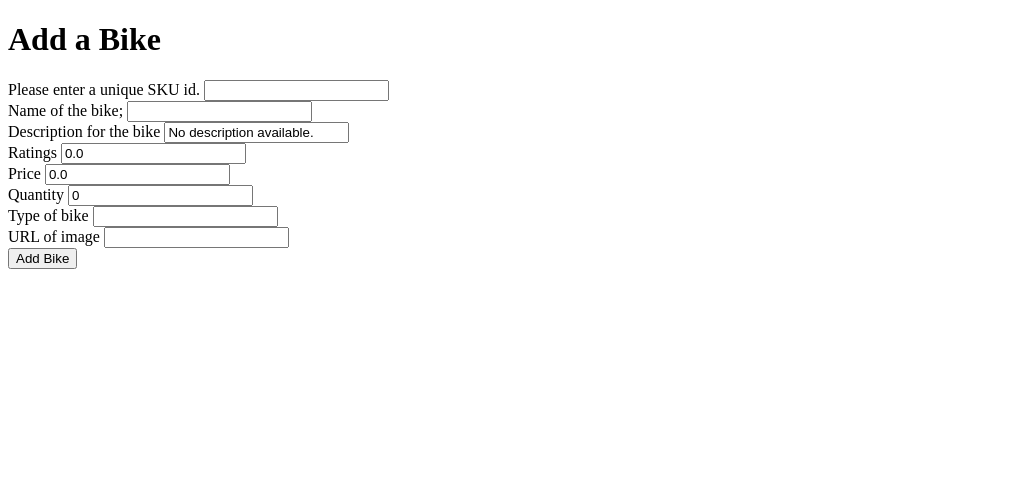
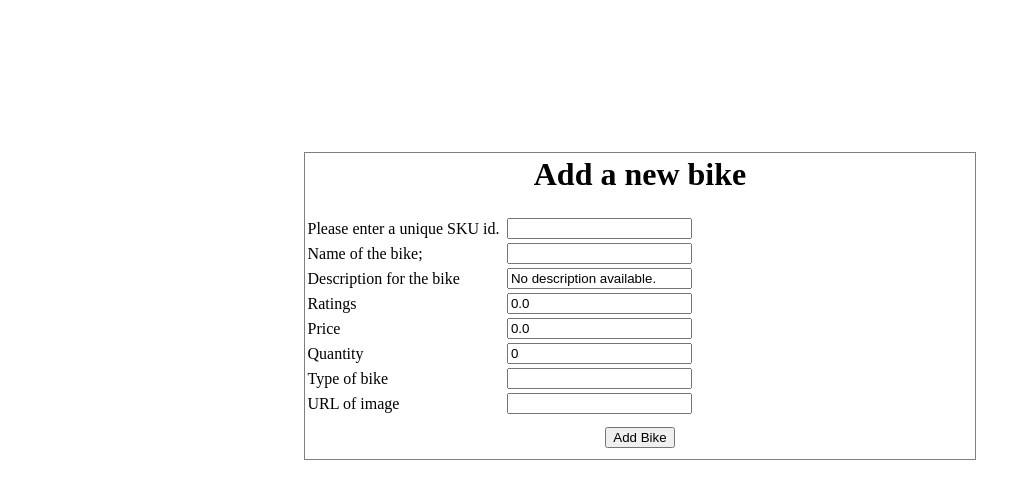
Before and after one commit to reachsumit/rcctest, a Django app: page /add in a window 1280 px wide. Shown: the top 499 px of the page, without its empty margins (0-1031 px from the left). Run offline with Django 3.2, Linux system fonts and the light colour scheme.

Commit message:
format enhanced for add bike html

```diff
--- a/rcctest/rccproj/webapp/templates/add_bike.html
+++ b/rcctest/rccproj/webapp/templates/add_bike.html
@@ -1,26 +1,33 @@
-<!DOCTYPE html>
 <html>
     <head>
-        <title>New Bike</title>
+        <title>New Bike Form</title>
     </head>
 
     <body>
-        <h1>Add a Bike</h1>
-
         <form id="bike_form" method="post" action="">
-
-            {% csrf_token %}
-            {% for hidden in form.hidden_fields %}
-                {{ hidden }}
-            {% endfor %}
+            <table frame="box" align="center">
+            <tbody>
+            <tr>
+                <td style="width: 195.4px; text-align: center;" colspan="2"><h1>Add a new bike</h1></td>
+            </tr>
+              {% csrf_token %}
 
             {% for field in form.visible_fields %}
                 {{ field.errors }}
-                {{ field.help_text }}
-                {{ field }}<br />
+
+            <br />
+            <tr>
+            <td style="width: 195.4px;">{{ field.help_text }}</td>
+            <td style="width: 465.6px;">{{ field }}</td>
+            </tr>
+
             {% endfor %}
 
-            <input type="submit" name="submit" value="Add Bike" />
+            <tr>
+            <td style="height:40px; width:180px; text-align: center;" colspan="2"><input type="submit" name="submit" value="Add Bike" /></td>
+            </tr>
+            </tbody>
+            </table>
         </form>
     </body>
 
```
